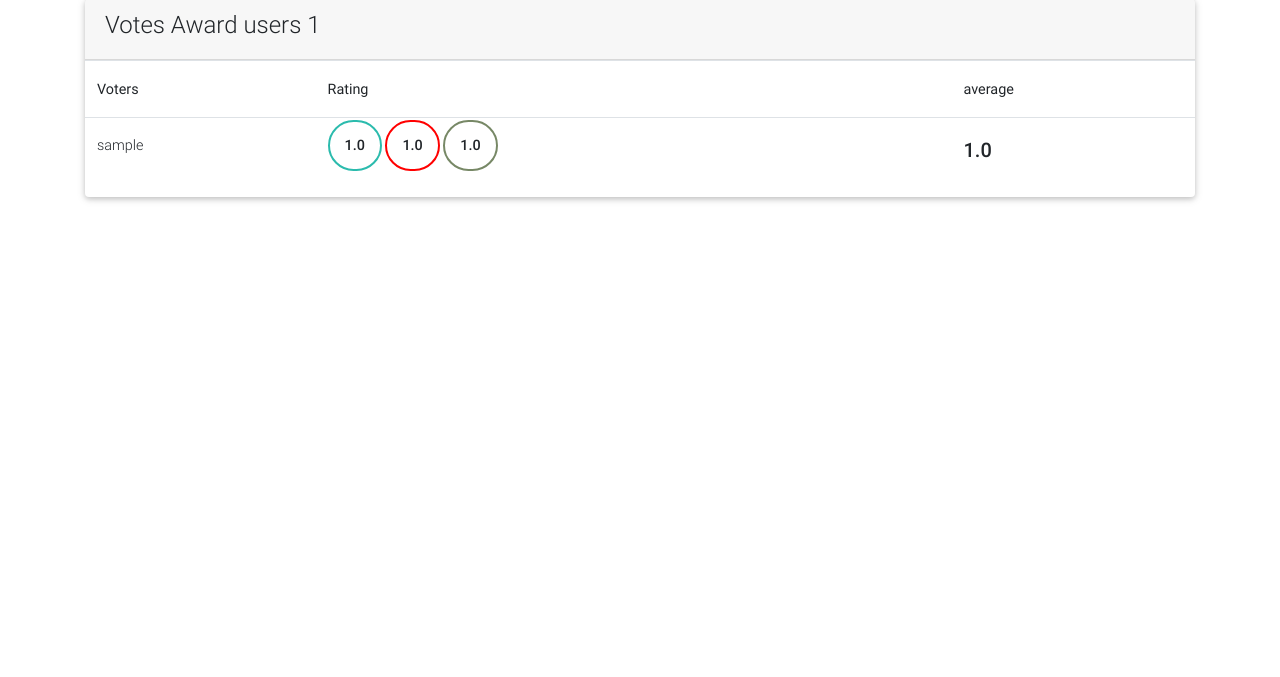
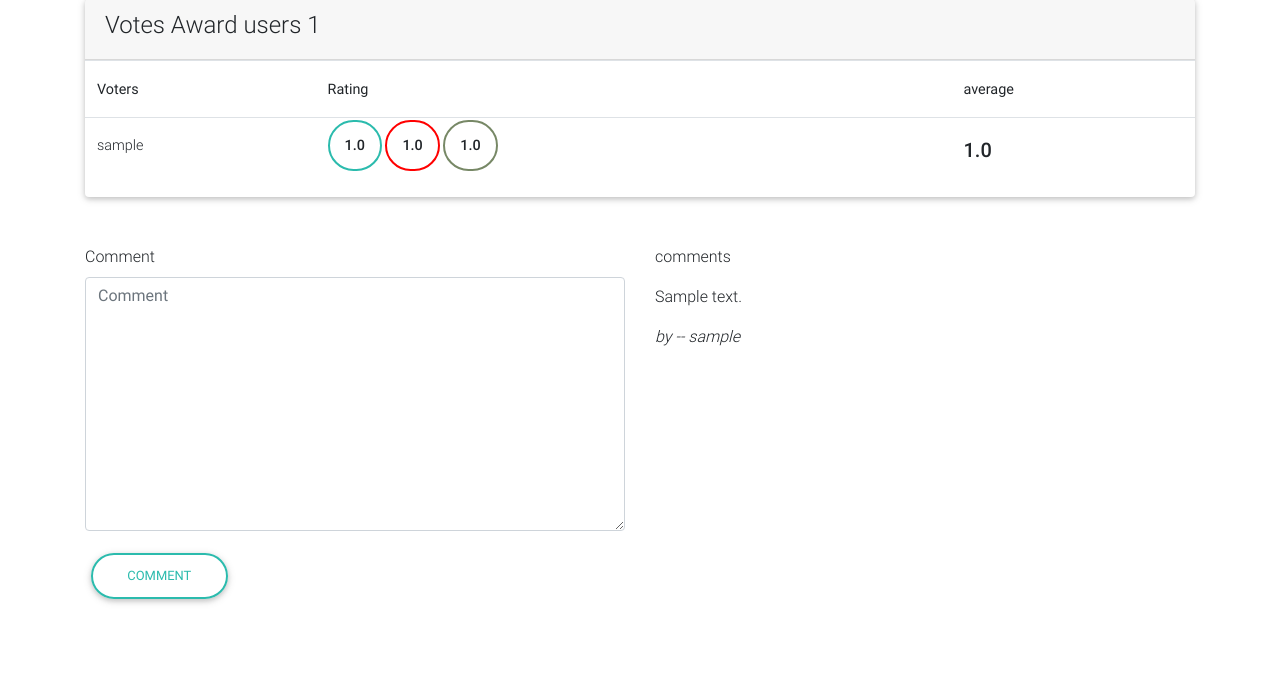
Before and after one commit to kipkemoimayor/Awards, a Django app: page /project/1/ in a window 1280 px wide. Shown: the part 1533-2210 px from the top of the page. Before the commit the page ends 1735 px from the top, so only its background shows below. Run offline with Django 3.2, Linux system fonts and the light colour scheme; tables that the repository leaves empty hold one stand-in row (values such as "Sample post"); grey boxes marked "Sample" are stand-in pictures; some libraries are stand-ins or nearby versions.

Commit message:
Added a comments or a review section

```diff
--- a/award/templates/details.html
+++ b/award/templates/details.html
@@ -30,7 +30,7 @@
           <button id='love' class="btn btn-outline-default" type="button" name="button">Rate</button>
           {%if auth  is 0 %}
           <div class="form animated fadeIn">
-            <form id='send' class="" action="project/{{i.id}}" method="post">
+            <form id='send' class="" action="/project/{{i.id}}/" method="post">
               {%csrf_token%}
               {%bootstrap_form form%}
               <button class="btn btn-outline-default" type="submit" name="button">Submit</button>
@@ -134,6 +134,30 @@
     </div>
 
   </div>
+    <br><br>
+  <div class="row">
+
+      <div class="col-md-6">
+        {%for j in projects%}
+        <form class="" action="/project/{{j.id}}/" method="post">
+          {%csrf_token%}
+          {%bootstrap_form review%}
+          <button class="btn btn-outline-default" type="submit" name="button">Comment</button>
+        </form>
+        {%endfor%}
+      </div>
+      <div class="col-md-6">
+        <div class="ments">
+          <p>comments</p>
+          {%for con in comments%}
+          <p>{{con.comment}}</p>
+          <i>by -- {{con.user}}</i>
+          {%endfor%}
+        </div>
+
+
+      </div>
+  </div>
 <br><br><br>
 </div>
 
--- a/award/views.py
+++ b/award/views.py
@@ -1,6 +1,6 @@
 from django.shortcuts import render,redirect
-from .forms import PostForm,RateForm
-from .models import Projects,Rates
+from .forms import PostForm,RateForm,ReviewForm
+from .models import Projects,Rates,Comments
 from django.http import HttpResponse,Http404,HttpResponseRedirect,JsonResponse
 from django.contrib.auth.decorators import login_required
 from django.contrib.auth.models import User
@@ -54,6 +54,7 @@ def project_detail(request,project_id):
             rate=form.save(commit=False)
             rate.user=request.user
             rate.project=project_id
+            #review
             rate.save()
             return redirect('details',project_id)
     else:
@@ -91,7 +92,23 @@ def project_detail(request,project_id):
 
     auth=len(arr1)
 
-    return render(request,'details.html',{'projects':projects,'form':form,'usability':average_usa,'design':average_des,'content':average_con,'average':averageRating,'auth':auth,'all':all,'ave':ave})
+
+    if request.method=='POST':
+        review=ReviewForm(request.POST)
+        if review.is_valid():
+            comment=review.save(commit=False)
+            comment.user=request.user
+            comment.pro_id=project_id
+            comment.save()
+            return redirect('details',project_id)
+    else:
+        review=ReviewForm()
+
+    try:
+        user_comment=Comments.objects.filter(pro_id=project_id)
+    except Exception as e:
+        raise Http404()
+    return render(request,'details.html',{'projects':projects,'form':form,'usability':average_usa,'design':average_des,'content':average_con,'average':averageRating,'auth':auth,'all':all,'ave':ave,'review':review,'comments':user_comment})
 
 # def ajaxRequest(request,project_id):
 #     if request.method=='POST':
```
